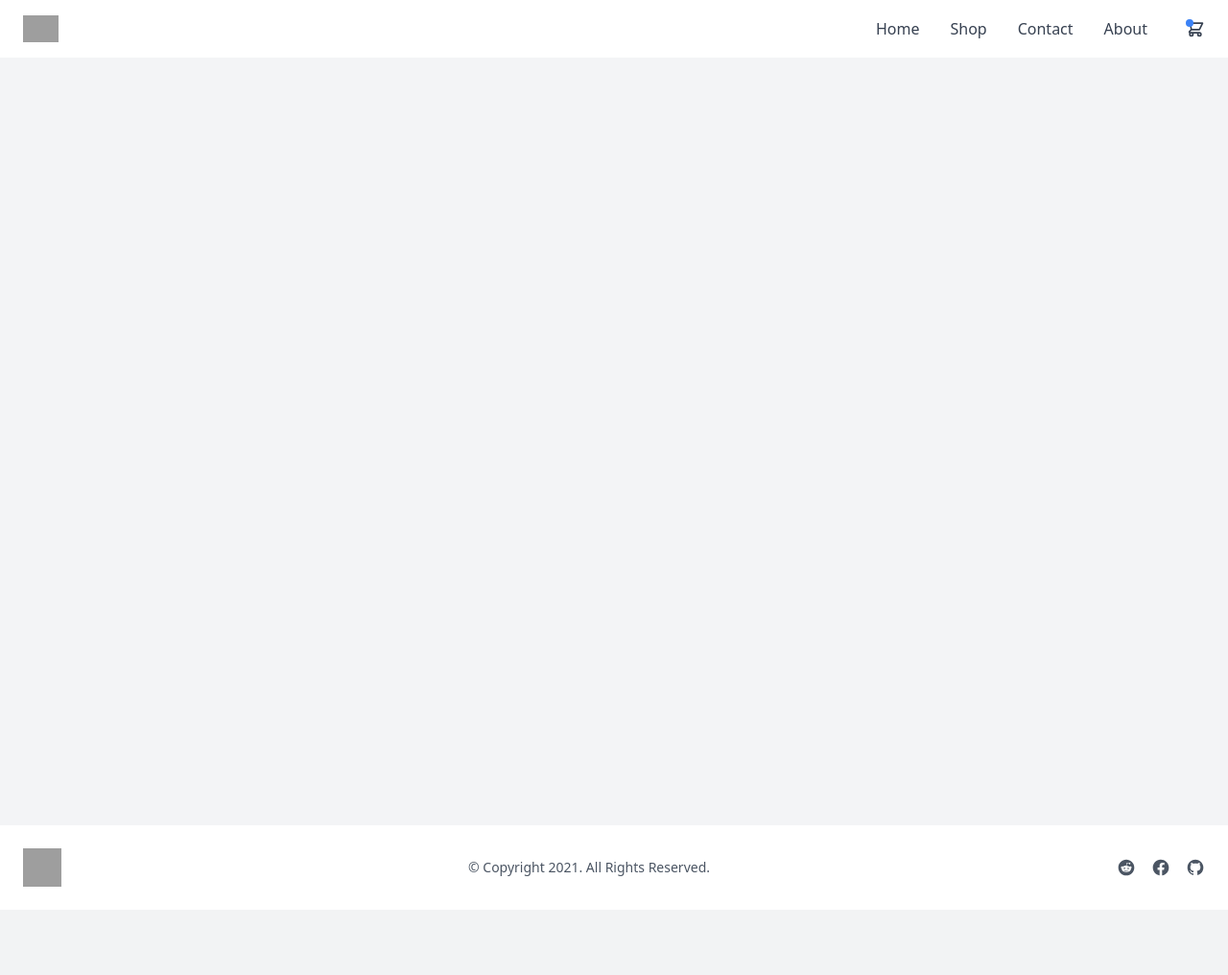
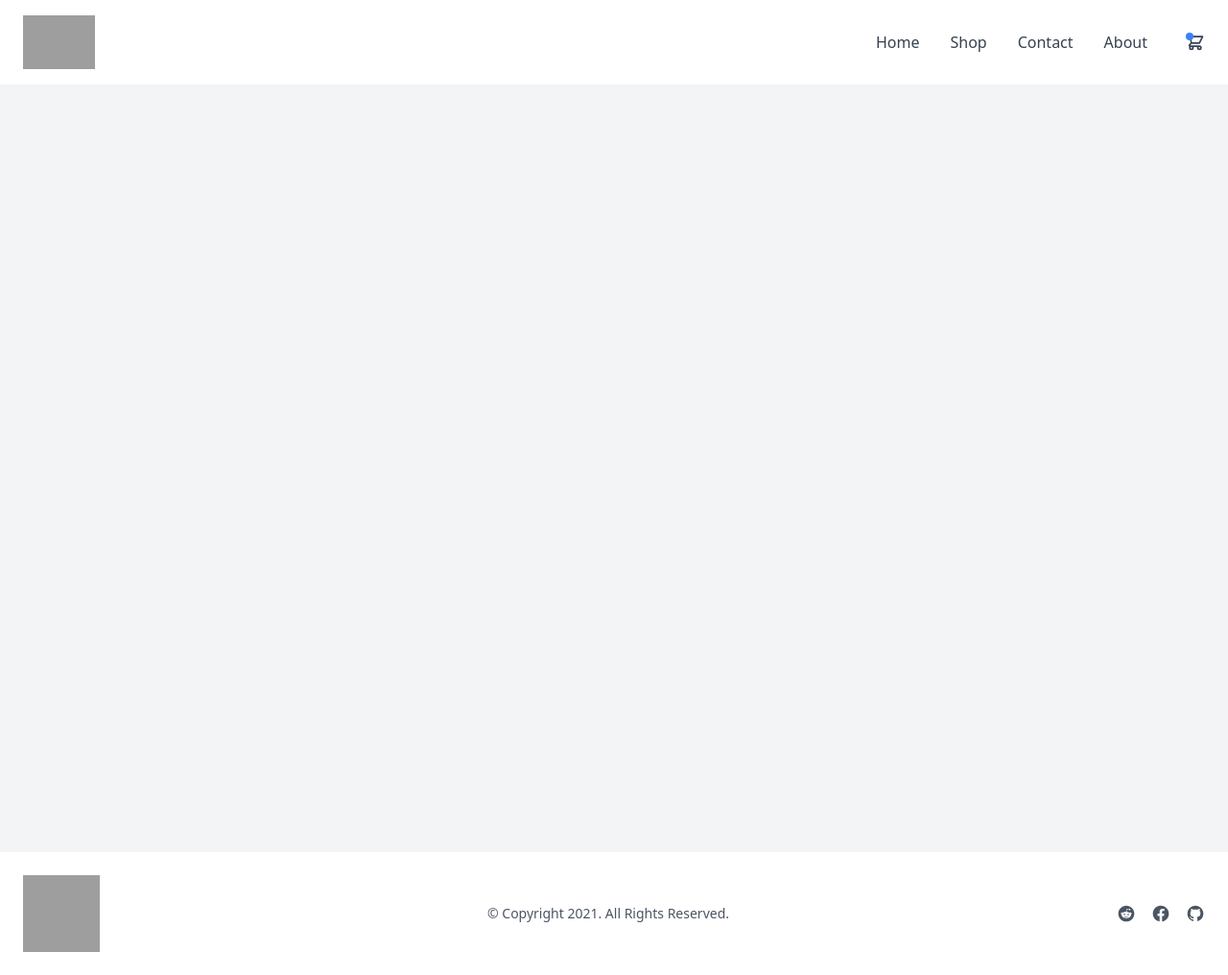
Before and after one commit to NabilaFerdousPrapty/CozyNest, a Django app: page / in a window 1280 px wide. Shown: the whole page at 96% size. Before the commit the page ends 948 px from the top, so only its background shows below. Run offline with Django 5.2, Linux system fonts and the light colour scheme; some libraries are stand-ins or nearby versions; grey boxes are pictures that could not be loaded.

Commit message:
theme issue fixed

```diff
--- a/cozynest/core/templates/core/base.html
+++ b/cozynest/core/templates/core/base.html
@@ -22,17 +22,17 @@
 
 <body>
     <!-- header -->
-    <nav x-data="{ isOpen: false }" class="relative bg-white dark:bg-gray-900">
+    <nav x-data="{ isOpen: false }" class="relative bg-white ">
         <div class="container px-6 py-4 mx-auto md:flex md:justify-between md:items-center">
             <div class="flex items-center justify-between">
                 <a href="#">
-                    <img class="w-auto h-6 sm:h-7" src="https://merakiui.com/images/full-logo.svg" alt="">
+                    <img class="w-auto h-18 sm:h-14" src="https://i.ibb.co.com/R95gLVr/cozynest.png" alt="">
                 </a>
 
                 <!-- Mobile menu button -->
                 <div class="flex md:hidden">
                     <button x-cloak @click="isOpen = !isOpen" type="button"
-                        class="text-gray-500 dark:text-gray-200 hover:text-gray-600 dark:hover:text-gray-400 focus:outline-none focus:text-gray-600 dark:focus:text-gray-400"
+                        class="text-gray-500  hover:text-gray-600  focus:outline-none focus:text-gray-600 "
                         aria-label="toggle menu">
                         <svg x-show="!isOpen" xmlns="http://www.w3.org/2000/svg" class="w-6 h-6" fill="none"
                             viewBox="0 0 24 24" stroke="currentColor" stroke-width="2">
@@ -51,18 +51,18 @@
             <div x-cloak :class="[isOpen ? 'translate-x-0 opacity-100 ' : 'opacity-0 -translate-x-full']"
                 class="absolute inset-x-0 z-20 w-full px-6 py-4 transition-all duration-300 ease-in-out bg-white dark:bg-gray-900 md:bg-transparent md:dark:bg-transparent md:mt-0 md:p-0 md:top-0 md:relative md:w-auto md:opacity-100 md:translate-x-0 md:flex md:items-center">
                 <div class="flex flex-col md:flex-row md:mx-6">
-                    <a class="my-2 text-gray-700 transition-colors duration-300 transform dark:text-gray-200 hover:text-blue-500 dark:hover:text-blue-400 md:mx-4 md:my-0"
+                    <a class="my-2 text-gray-700 transition-colors duration-300 transform  hover:text-blue-500  md:mx-4 md:my-0"
                         href="#">Home</a>
-                    <a class="my-2 text-gray-700 transition-colors duration-300 transform dark:text-gray-200 hover:text-blue-500 dark:hover:text-blue-400 md:mx-4 md:my-0"
+                    <a class="my-2 text-gray-700 transition-colors duration-300 transform  hover:text-blue-500  md:mx-4 md:my-0"
                         href="#">Shop</a>
-                    <a class="my-2 text-gray-700 transition-colors duration-300 transform dark:text-gray-200 hover:text-blue-500 dark:hover:text-blue-400 md:mx-4 md:my-0"
+                    <a class="my-2 text-gray-700 transition-colors duration-300 transform  hover:text-blue-500 md:mx-4 md:my-0"
                         href="#">Contact</a>
-                    <a class="my-2 text-gray-700 transition-colors duration-300 transform dark:text-gray-200 hover:text-blue-500 dark:hover:text-blue-400 md:mx-4 md:my-0"
+                    <a class="my-2 text-gray-700 transition-colors duration-300 transform hover:text-blue-500  md:mx-4 md:my-0"
                         href="#">About</a>
                 </div>
 
                 <div class="flex justify-center md:block">
-                    <a class="relative text-gray-700 transition-colors duration-300 transform dark:text-gray-200 hover:text-gray-600 dark:hover:text-gray-300"
+                    <a class="relative text-gray-700 transition-colors duration-300 transform  hover:text-gray-600 "
                         href="#">
                         <svg class="w-5 h-5" viewBox="0 0 24 24" fill="none" xmlns="http://www.w3.org/2000/svg">
                             <path
@@ -77,24 +77,23 @@
         </div>
     </nav>
     <!-- main content -->
-    <main class="h-screen bg-gray-100 dark:bg-gray-800">
+    <main class="h-screen bg-gray-100 ">
         {% block content %}
         {% endblock %}
     </main>
 
     <!-- footer -->
-    <footer class="bg-white dark:bg-gray-900">
+    <footer class="bg-white ">
         <div
             class="container flex flex-col items-center justify-between p-6 mx-auto space-y-4 sm:space-y-0 sm:flex-row">
             <a href="#">
-                <img src="https://cozynest.co/assets/img/logo.png" alt="logo" class="w-10 h-10" />
+                <img src="https://i.ibb.co.com/R95gLVr/cozynest.png" alt="logo" class="w-20 h-20" />
             </a>
 
-            <p class="text-sm text-gray-600 dark:text-gray-300">© Copyright 2021. All Rights Reserved.</p>
+            <p class="text-sm text-gray-600 ">© Copyright 2021. All Rights Reserved.</p>
 
             <div class="flex -mx-2">
-                <a href="#"
-                    class="mx-2 text-gray-600 transition-colors duration-300 dark:text-gray-300 hover:text-blue-500 dark:hover:text-blue-400"
+                <a href="#" class="mx-2 text-gray-600 transition-colors duration-300  hover:text-blue-500 "
                     aria-label="Reddit">
                     <svg class="w-5 h-5 fill-current" viewBox="0 0 24 24" fill="none"
                         xmlns="http://www.w3.org/2000/svg">
@@ -104,8 +103,7 @@
                     </svg>
                 </a>
 
-                <a href="#"
-                    class="mx-2 text-gray-600 transition-colors duration-300 dark:text-gray-300 hover:text-blue-500 dark:hover:text-blue-400"
+                <a href="#" class="mx-2 text-gray-600 transition-colors duration-300 ] hover:text-blue-500 "
                     aria-label="Facebook">
                     <svg class="w-5 h-5 fill-current" viewBox="0 0 24 24" fill="none"
                         xmlns="http://www.w3.org/2000/svg">
@@ -115,8 +113,7 @@
                     </svg>
                 </a>
 
-                <a href="#"
-                    class="mx-2 text-gray-600 transition-colors duration-300 dark:text-gray-300 hover:text-blue-500 dark:hover:text-blue-400"
+                <a href="#" class="mx-2 text-gray-600 transition-colors duration-300 hover:text-blue-500"
                     aria-label="Github">
                     <svg class="w-5 h-5 fill-current" viewBox="0 0 24 24" fill="none"
                         xmlns="http://www.w3.org/2000/svg">
```
